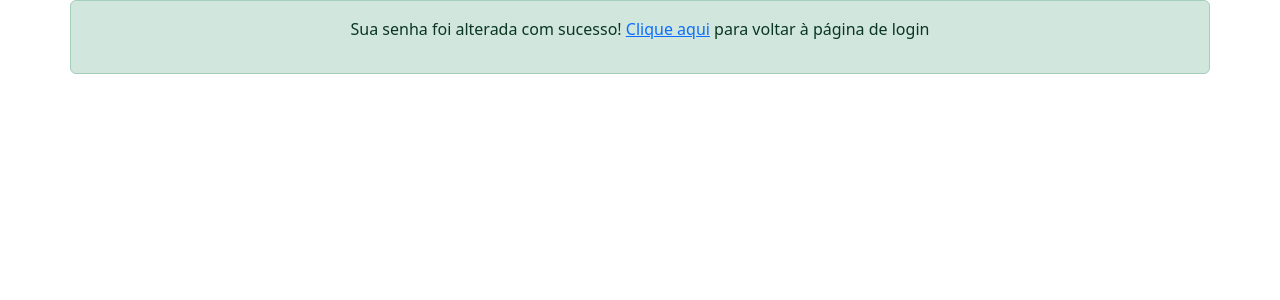
After one commit to abispo/curso-python-proway-20231111, a Django app: template modulo03-python-web-com-django/20240323_aula05/templates/registration/password_reset_complete.html in a window 1280 px wide. The commit adds this page. Shown: the top 300 px of the page. Run offline with Django 5.2, Linux system fonts and the light colour scheme; the template is opened without the code that fills it, so the values that code supplies are empty.

Commit message:
Reset de senha completo

```diff
--- /dev/null
+++ b/modulo03-python-web-com-django/20240323_aula05/templates/registration/password_reset_complete.html
@@ -0,0 +1,11 @@
+{% extends "base.html" %}
+
+{% block conteudo %}
+
+    <div class="row alert alert-success">
+        <div class="col text-center">
+            <p>Sua senha foi alterada com sucesso! <a href="{% url 'login' %}">Clique aqui</a> para voltar à página de login</p>
+        </div>
+    </div>
+
+{% endblock conteudo %}
--- a/modulo03-python-web-com-django/20240323_aula05/templates/registration/password_reset_confirm.html
+++ b/modulo03-python-web-com-django/20240323_aula05/templates/registration/password_reset_confirm.html
@@ -38,7 +38,7 @@
             <div class="row justify-content-center mt-3">
                 <div class="col-3">
                     <div class="form-floating">
-                        <input type="password" name="new_password1" id="new_password1" class="form-control" placeholder="Senha">
+                        <input type="password" name="new_password1" id="new_password1" class="form-control" placeholder="Senha" required>
                         <label for="new_password1" class="form-label">Senha</label>
                     </div>
                 </div>
@@ -46,7 +46,7 @@
             <div class="row justify-content-center mt-2">
                 <div class="col-3">
                     <div class="form-floating">
-                        <input type="password" name="new_password2" id="new_password2" class="form-control" placeholder="Confirmar senha">
+                        <input type="password" name="new_password2" id="new_password2" class="form-control" placeholder="Confirmar senha" required>
                         <label for="new_password2" class="form-label">Confirmação da Senha</label>
                     </div>
                 </div>
```
